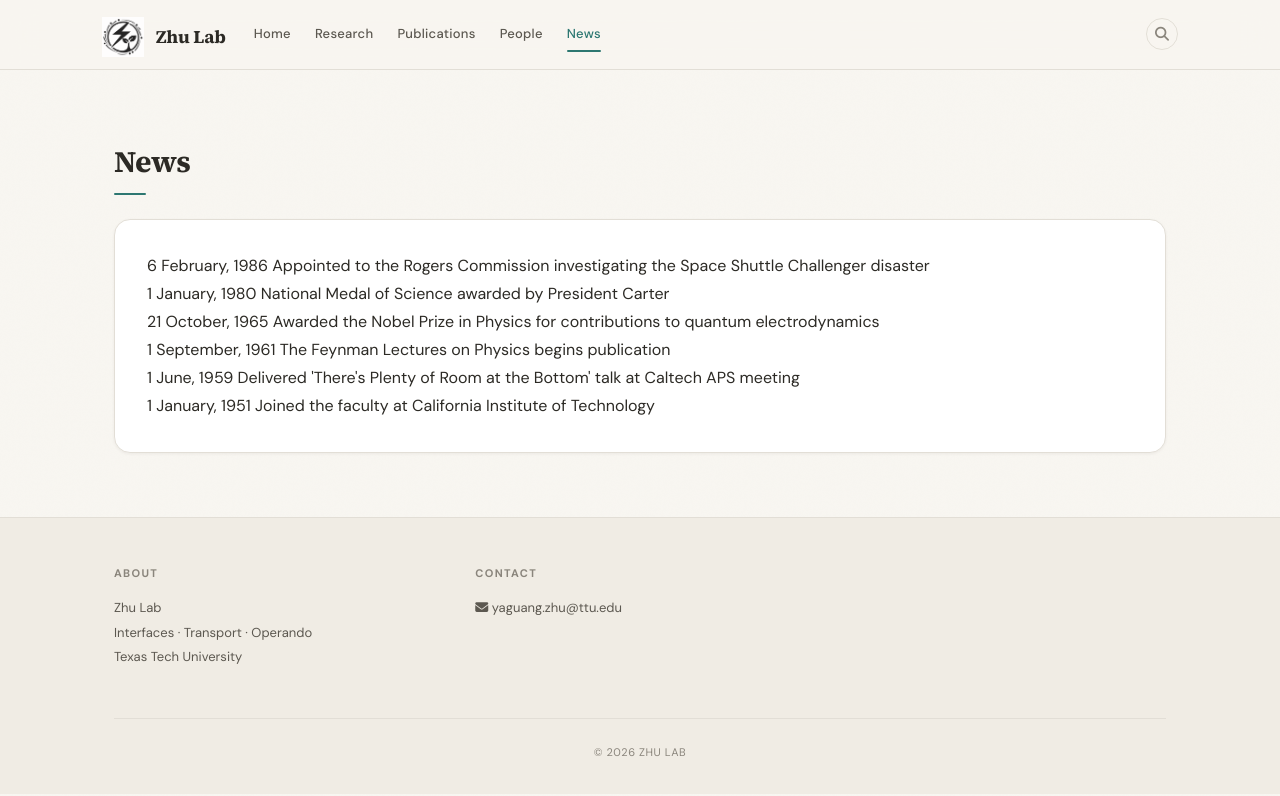
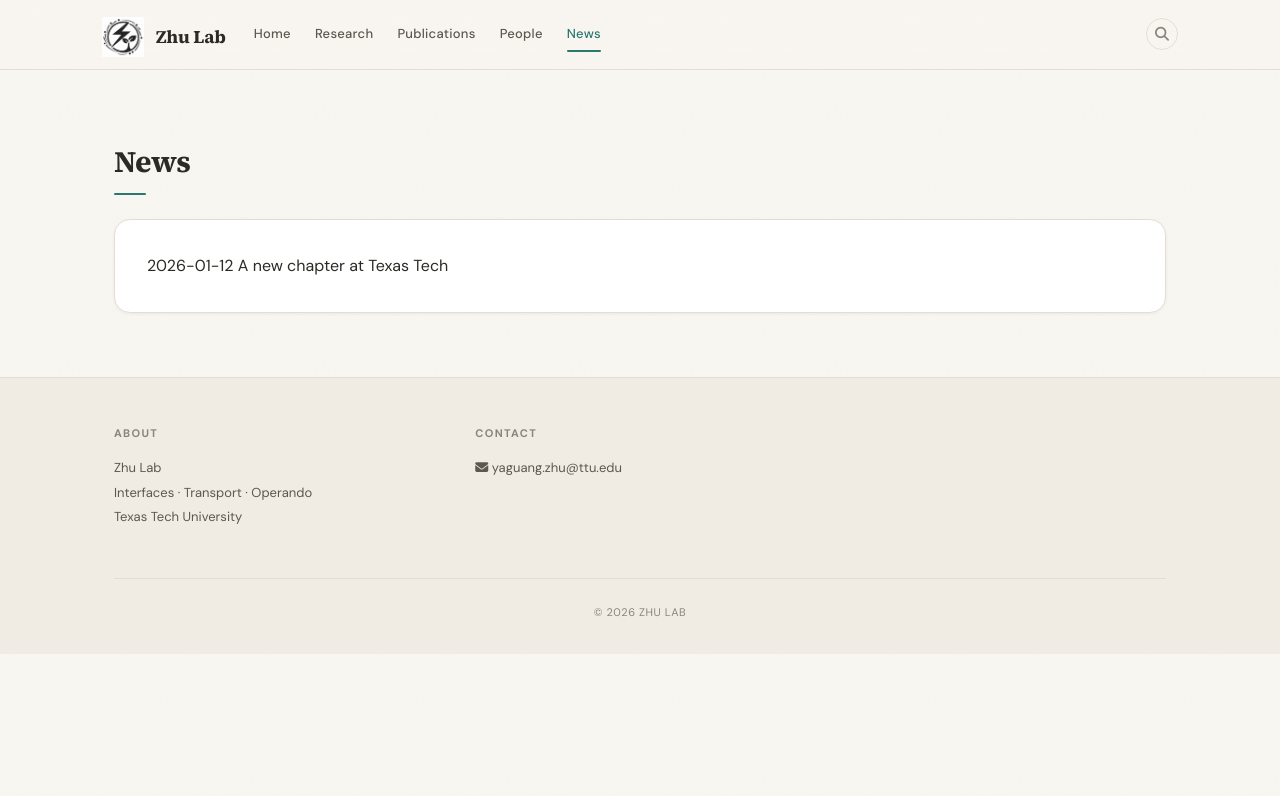
Before and after one commit to yaguangzhu94-byte/zhuinterfaces, a Jekyll site: the page built from _pages/allnews.md, in a window 1280 px wide. Shown: the top 796 px of the page. Built offline with Jekyll 4.4.1, drawn with Linux system fonts in a browser that asks for light colours; a style sheet for code colours, icons or effects is not loaded.

Commit message:
Publish first Zhu Lab news story

```diff
--- a/_data/news.yml
+++ b/_data/news.yml
@@ -1,20 +1,34 @@
-# News items shown on the home page sidebar.
-# The 3 most recent are shown; all appear on /allnews.
-# Each entry needs: date, headline
-- date: 6 February, 1986
-  headline: "Appointed to the Rogers Commission investigating the Space Shuttle Challenger disaster"
-
-- date: 1 January, 1980
-  headline: "National Medal of Science awarded by President Carter"
-
-- date: 21 October, 1965
-  headline: "Awarded the Nobel Prize in Physics for contributions to quantum electrodynamics"
-
-- date: 1 September, 1961
-  headline: "The Feynman Lectures on Physics begins publication"
-
-- date: 1 June, 1959
-  headline: "Delivered 'There's Plenty of Room at the Bottom' talk at Caltech APS meeting"
-
-- date: 1 January, 1951
-  headline: "Joined the faculty at California Institute of Technology"
+# News items for the Zhu Interfaces Lab.
+# Keep the newest item first. The first item becomes the page hero.
+- date: "2026-01-12"
+  display_date: "January 12, 2026"
+  month: "JAN"
+  day: "12"
+  year: "2026"
+  category: "LAB LAUNCH"
+  location: "LUBBOCK, TEXAS"
+  headline: "A new chapter at Texas Tech"
+  summary: >-
+    The Zhu Interfaces Lab launches at Texas Tech University, bringing
+    interfacial design and advanced characterization together to understand
+    materials and processes under real working conditions.
+  body: >-
+    On January 12, 2026, Dr. Yaguang Zhu joined Texas Tech University’s
+    Department of Civil, Environmental & Construction Engineering (CECE) and
+    the Institute for Sustainability and Circular Economy (ISCE). The lab is
+    building a research program that reveals how interfaces govern transport
+    and transformations across materials, electrochemical devices, and
+    sustainable systems.
+  image: "https://www.ttu.edu/campaign/images/pri-3.jpg"
+  image_alt: "Aerial view of Memorial Circle and the Administration Building at Texas Tech University"
+  photo_credit: "Texas Tech University"
+  photo_url: "https://www.ttu.edu/campaign/"
+  links:
+    - label: "Visit TTU CECE"
+      url: "https://www.depts.ttu.edu/ceweb/"
+    - label: "Visit TTU ISCE"
+      url: "https://www.depts.ttu.edu/isce/"
+  tags:
+    - "Interfacial Design"
+    - "Advanced Characterization"
+    - "Sustainable Systems"
```
